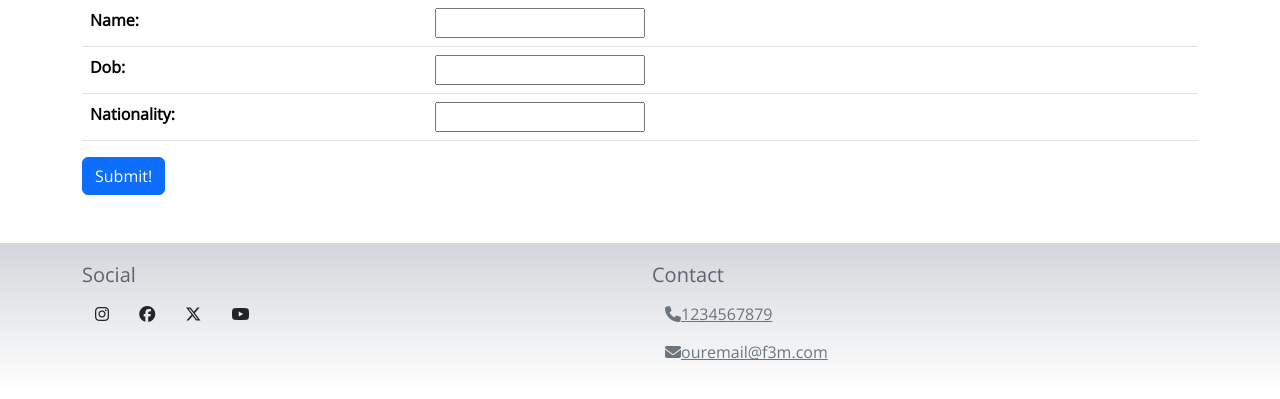
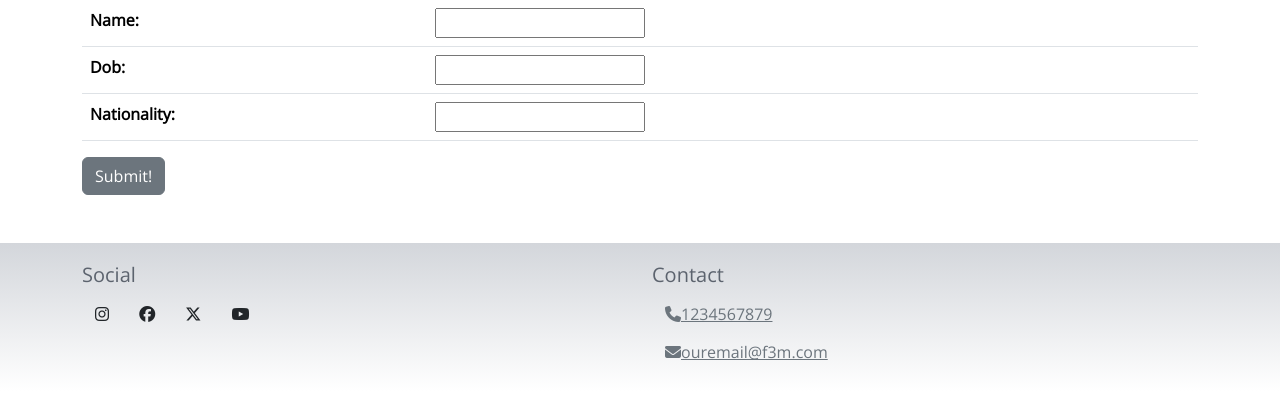
Before and after one commit to johnbean36/fantasy3movies, a Django app: page /movies/actor/ in a window 1280 px wide. Shown: the part 158-557 px from the top of the page. Run offline with Django 5.2, Linux system fonts and the light colour scheme; data that the repository does not hold is empty; some libraries are stand-ins or nearby versions.

Commit message:
change button color

```diff
--- a/main_app/templates/main_app/actor_confirm_delete.html
+++ b/main_app/templates/main_app/actor_confirm_delete.html
@@ -3,7 +3,7 @@
 <h1>Confirm you want to Delete {{object.name}}</h1>
 <form action="" method="POST">
     {% csrf_token %}
-    <input class="btn btn-primary" type="submit" value="Delete">
-    <a href="{% url 'actors'%}" class="btn btn-primary">Cancel</a>
+    <input class="btn btn-secondary" type="submit" value="Delete">
+    <a href="{% url 'actors'%}" class="btn btn-secondary">Cancel</a>
 </form>
 {% endblock %}
--- a/main_app/templates/main_app/actor_form.html
+++ b/main_app/templates/main_app/actor_form.html
@@ -5,7 +5,7 @@
 <table class="table">
     {{ form.as_table }}
 </table>
-<input type="submit" value="Submit!" class="btn btn-primary">
+<input type="submit" value="Submit!" class="btn btn-secondary">
 </form>
 <br><br>
 <div class="divider"></div>
@@ -24,7 +24,7 @@
             <td>{{actor.name}}</td>
             <td>{{actor.dob}}</td>
             <td>{{actor.nationality}}</td>
-            <td><a href="{% url 'delete_actor' actor.id %}" class="btn btn-primary">Delete</a></td>
+            <td><a href="{% url 'delete_actor' actor.id %}" class="btn btn-secondary">Delete</a></td>
             <td></td>
         </tr>
          {% endfor %}
--- a/main_app/templates/main_app/movie_form.html
+++ b/main_app/templates/main_app/movie_form.html
@@ -33,7 +33,7 @@
       <td>{{form.release_year.errors}}</td>
     </tr>
   </table>
-  <input type="submit" value="Submit!" class="btn btn-primary">
+  <input type="submit" value="Submit!" class="btn btn-secondary">
 </form>
 
 <!-- We never learn jQuery but a stack overflock article I found said i needed this code to get Materialize to initialize the dropdown menu-->
--- a/main_app/templates/main_app/prod_mem_form.html
+++ b/main_app/templates/main_app/prod_mem_form.html
@@ -7,7 +7,7 @@
 <table class="table">
     {{ form.as_table }}
 </table>
-<input type="submit" value="Submit!" class="btn btn-primary">
+<input type="submit" value="Submit!" class="btn btn-secondary">
 </form>
 
 <!-- We never learn jQuery but a stack overflow article I found said i needed this code to get Materialize to initialize the dropdown menu-->
```
